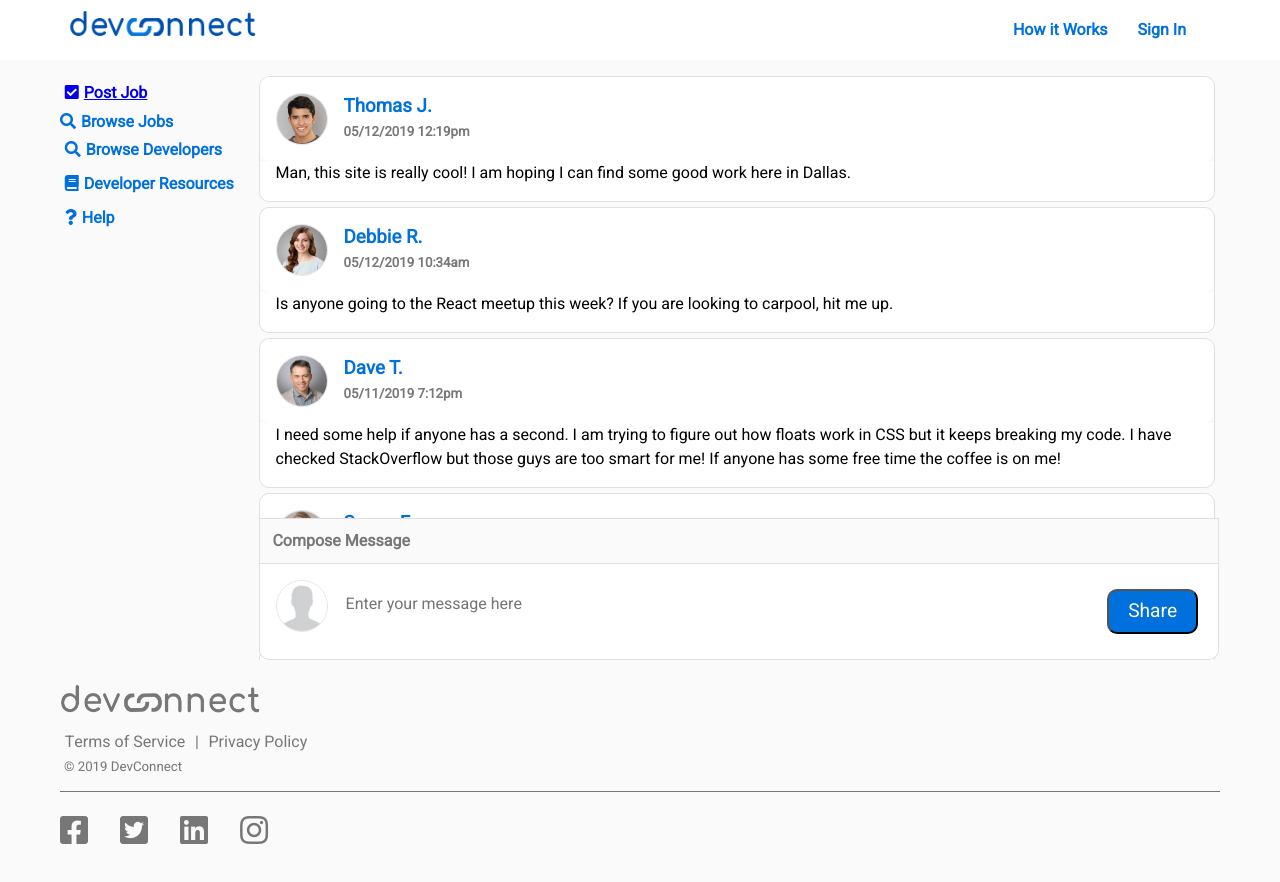
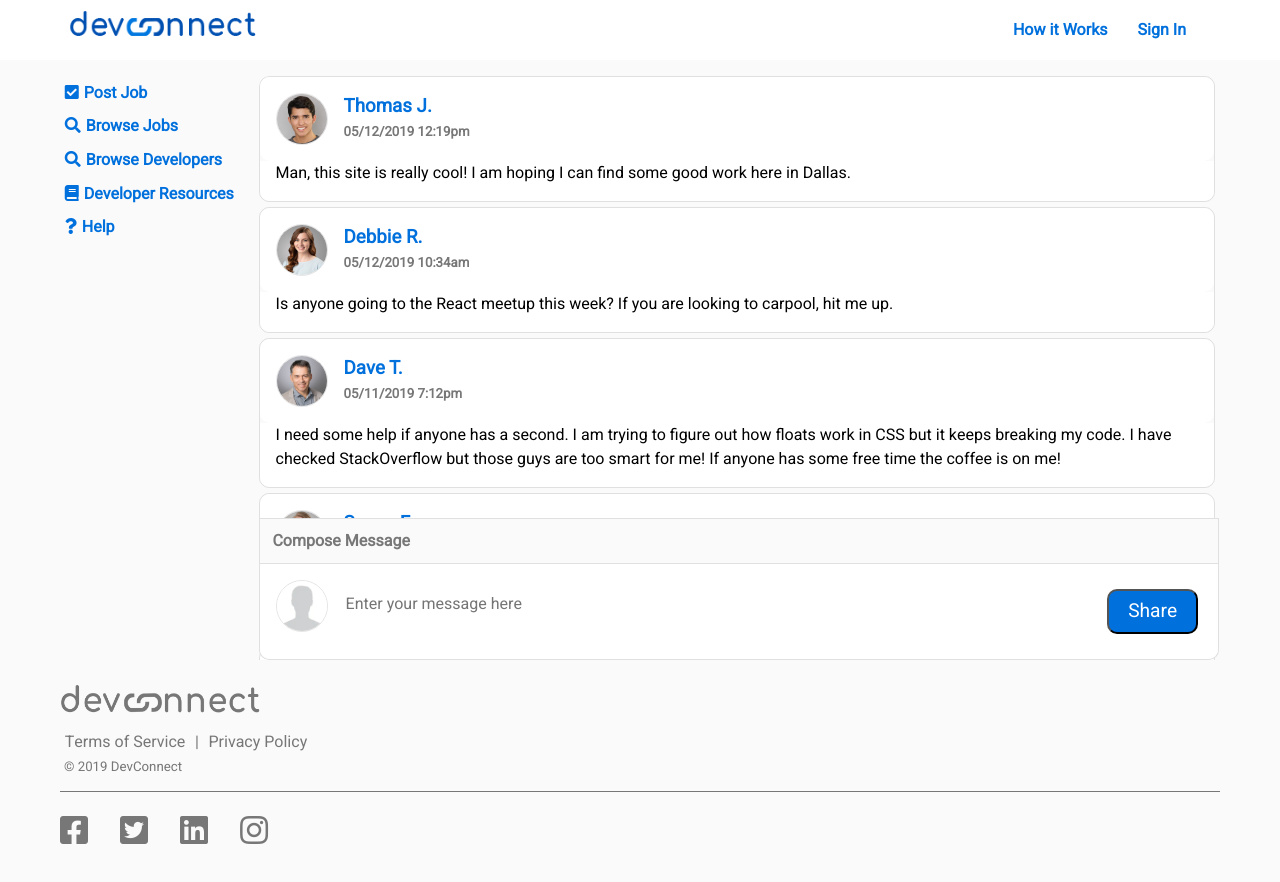
Before and after one commit to shawnholcomb/cowork, a React (Create React App) app: page /profile in a window 1280 px wide. Shown: the top 882 px of the page. Built offline with nearby package versions, Linux system fonts and the light colour scheme.

Commit message:
fixed additional styling

```diff
--- a/src/components/BizMenu.js
+++ b/src/components/BizMenu.js
@@ -34,11 +34,11 @@ const styles = {
 const BizMenu = () => {
   return (
     <ul style={styles.list}>
-      <Link
+      <Link style={styles.a}
         to={{
           state: { isPostJob: true }
         }} ><li style={styles.li} className='grow pointer'><i style={styles.icon} className="fas fa-check-square"></i>Post Job</li></Link>
-      <a style={styles.a} href='/browsejobs'><li className='grow pointer'><i style={styles.icon} className="fas fa-search"></i>Browse Jobs</li></a>
+      <a style={styles.a} href='/browsejobs'><li style={styles.li} className='grow pointer'><i style={styles.icon} className="fas fa-search"></i>Browse Jobs</li></a>
       <a style={styles.a} href='/browseprofiles'><li style={styles.li} className='grow pointer'><i style={styles.icon} className="fas fa-search"></i>Browse Developers</li></a>
       <a style={styles.a} href='/comingsoon'><li style={styles.li} className='grow pointer'><i style={styles.icon} className="fas fa-book"></i>Developer Resources</li></a>
       <a style={styles.a} href='/comingsoon'><li style={styles.li} className='grow pointer'><i style={styles.icon} className="fas fa-question"></i>Help</li></a>
--- a/src/pages/ProfilePage.js
+++ b/src/pages/ProfilePage.js
@@ -29,6 +29,7 @@ const Profile = () => {
     <div style={styles.body}>
       <div style={styles.container}>
         <div style={styles.profContainer}>
+          {/* <DevMenu /> */}
           <BizMenu />
           <div>
             <Wall />
```
